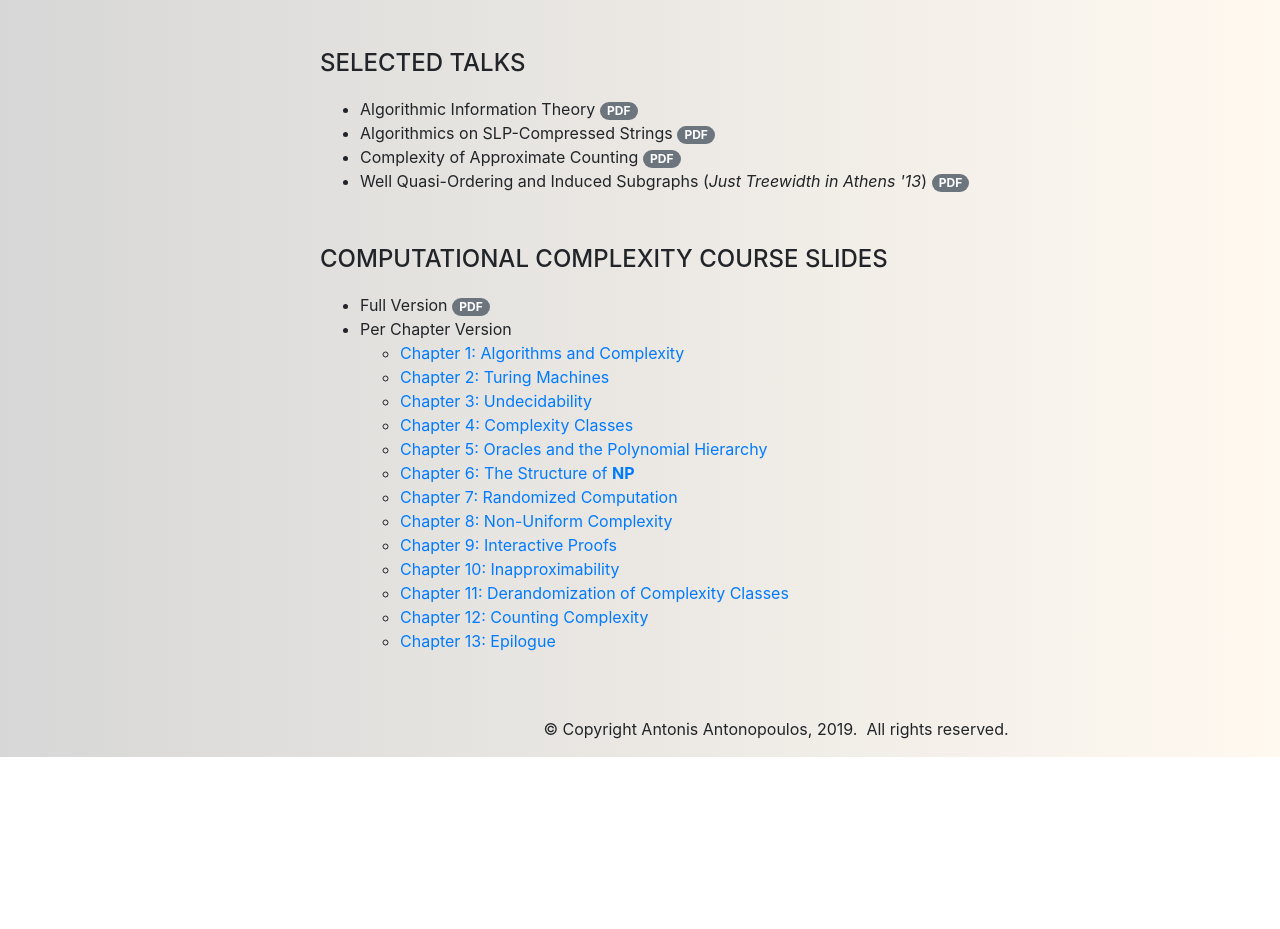
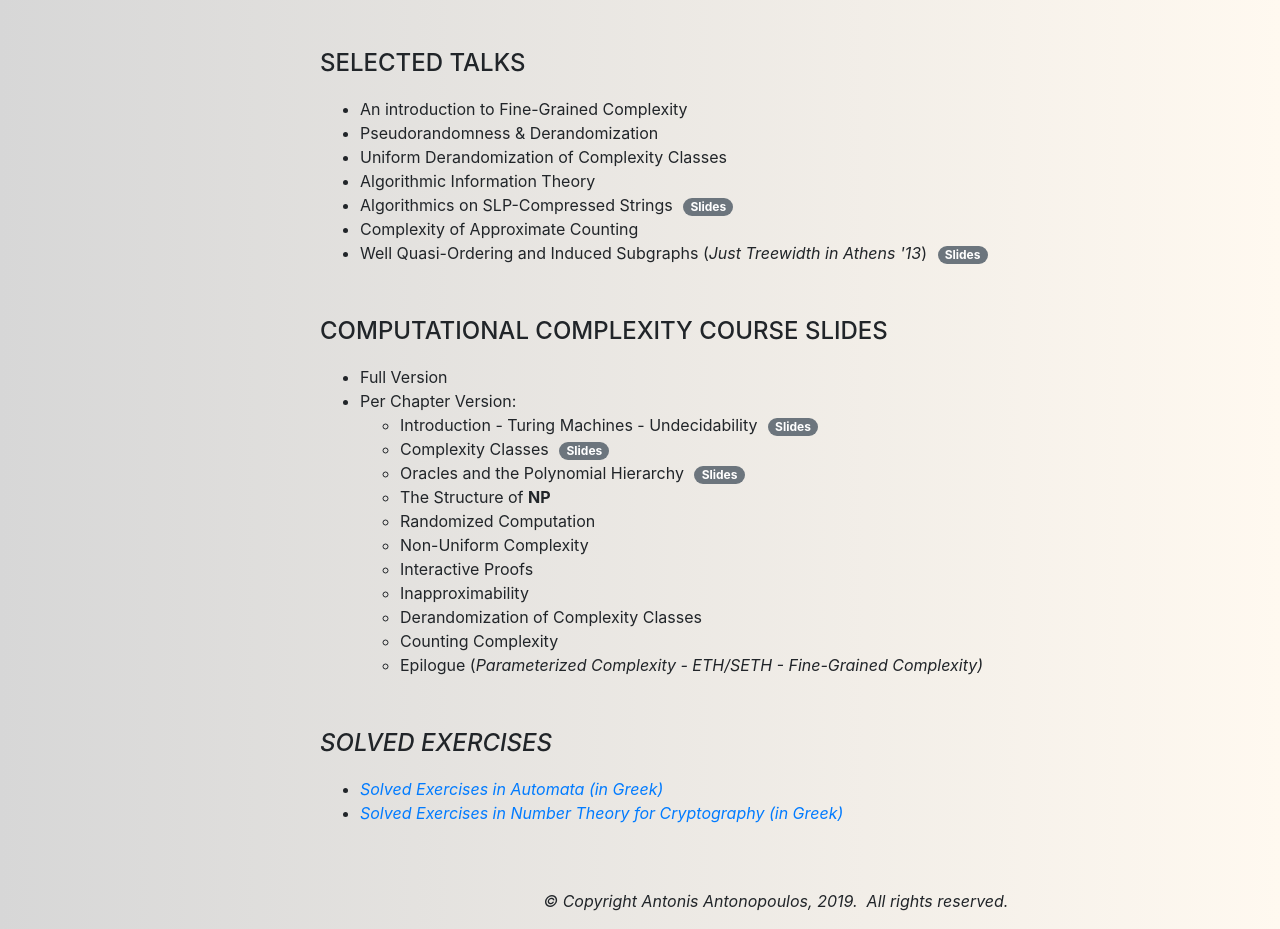
Before and after one commit to pseudorandomized/pseudorandomized.github.io, a website with bundled scripts: page index.html in a window 1280 px wide. Shown: the part 890-1819 px from the top of the page. Before the commit the page ends 1647 px from the top, so only its background shows below. Built offline with nearby package versions, Linux system fonts and the light colour scheme; a web font is replaced by a local one.

Commit message:
teaching section update

```diff
--- a/css/resume.css
+++ b/css/resume.css
@@ -216,3 +216,6 @@ a:hover, a:focus, a:active {
   background-position: center; */
   /* margin: -100px 0 0 -100px; */
 }
+.badge{
+    margin-left: 6px;
+}
--- a/index.html
+++ b/index.html
@@ -100,73 +100,63 @@
               <ul class="list-arrows">
 
                 <li>
+                  An introduction to Fine-Grained Complexity
+
+                </li>
+                <li>
+                  Pseudorandomness & Derandomization
+
+                </li>
+                <li>
+                  Uniform Derandomization of Complexity Classes
+
+                </li>
+                <li>
                   Algorithmic Information Theory
-                  <a href=""><span class="badge badge-pill badge-secondary">PDF</span></a>
+
                 </li>
 
                 <li>
                   Algorithmics on SLP-Compressed Strings
-                <a href=""><span class="badge badge-pill badge-secondary">PDF</span></a>
+                <a href="https://www.slideshare.net/AntonisAntonopoulos1/algorithmics-on-slpcompressed-strings" target="_blank"><span class="badge badge-pill badge-secondary">Slides</span></a>
               </li>
                 <li>
                   Complexity of Approximate Counting
-                <a href=""><span class="badge badge-pill badge-secondary">PDF</span></a>
+
               </li>
                 <li>
                   Well Quasi-Ordering and Induced Subgraphs (<i>Just Treewidth in Athens '13</i>)
-                <a href=""><span class="badge badge-pill badge-secondary">PDF</span></a>
+                <a href="https://www.slideshare.net/AntonisAntonopoulos1/induced-subgraphs" target="_blank"><span class="badge badge-pill badge-secondary">Slides</span></a>
               </li>
               </ul>
 
     <div class="subheading mb-3 mt-5">Computational Complexity Course Slides</div>
 
     <ul>
-        <li>Full Version <a href=""><span class="badge badge-pill badge-secondary">PDF</span></a></li>
+        <li>Full Version</li>
 
 
-          <li>Per Chapter Version
+          <li>Per Chapter Version:
           <ul class="list-arrows">
-            <li><a href="">Chapter 1: Algorithms and Complexity</a></li>
-            <li><a href="">Chapter 2: Turing Machines</a></li>
-            <li><a href="">Chapter 3: Undecidability</a></li>
-            <li><a href="">Chapter 4: Complexity Classes</a></li>
-            <li><a href="">Chapter 5: Oracles and the Polynomial Hierarchy</a></li>
-            <li><a href="">Chapter 6: The Structure of <b>NP</b></a></li>
-            <li><a href="">Chapter 7: Randomized Computation</a></li>
-            <li><a href="">Chapter 8: Non-Uniform Complexity</a></li>
-            <li><a href="">Chapter 9: Interactive Proofs</a></li>
-            <li><a href="">Chapter 10: Inapproximability</a></li>
-            <li><a href="">Chapter 11: Derandomization of Complexity Classes</a></li>
-            <li><a href="">Chapter 12: Counting Complexity</a></li>
-            <li><a href="">Chapter 13: Epilogue</a></li>
+            <li>Introduction - Turing Machines - Undecidability <a href="https://www.slideshare.net/AntonisAntonopoulos1/computational-complexity-introductionturing-machinesundecidability" target="_blank"><span class="badge badge-pill badge-secondary">Slides</span></a></li>
+            <li>Complexity Classes <a href="https://www.slideshare.net/AntonisAntonopoulos1/computational-complexity-complexity-classes" target="_blank"><span class="badge badge-pill badge-secondary">Slides</span></a></li>
+            <li>Oracles and the Polynomial Hierarchy <a href="https://www.slideshare.net/AntonisAntonopoulos1/computational-complexity-oracles-and-the-polynomial-hierarchy" target="_blank"><span class="badge badge-pill badge-secondary">Slides</span></a></li>
+            <li>The Structure of <b>NP</b></li>
+            <li>Randomized Computation</li>
+            <li>Non-Uniform Complexity</li>
+            <li>Interactive Proofs</li>
+            <li>Inapproximability</li>
+            <li>Derandomization of Complexity Classes</li>
+            <li>Counting Complexity</li>
+            <li>Epilogue (<i>Parameterized Complexity - ETH/SETH - Fine-Grained Complexity)</li>
           </ul>
         </li>
       </ul>
 
-<!--
-    <small><i>Contents: Algorithms and lower bounds, Turing Machines and properties, the class $\oplus P$....</i></small> -->
-
-<!--
-    <div class="subheading mb-3 mt-5">Tutorials</div>
-    <ul class="list-arrows">
-      <li>Fine-Grained Complexity
-        <a href=""><span class="badge badge-pill badge-secondary">Slides</span></a>
-      </li>
-      <li>LaTeX Tutorial
-        <a href=""><span class="badge badge-pill badge-primary">Site</span></a>
-      </li>
-    </ul>
-    <div class="subheading mb-3 mt-5">Lecture Notes</div>
-
       <div class="subheading mb-3 mt-5">Solved Exercises</div>
         <ul class="list-arrows">
-          <li><a href="#">Solved Exercises in Automata (in Greek)</a></li>
-          <li><a href="#">Solved Exercises in Number Theory for Cryptography (in Greek)</a></li> -->
-
-
-
-
-
+          <li><a href="ex/focs-exs.pdf" target="_blank">Solved Exercises in Automata (in Greek)</a></li>
+          <li><a href="ex/crypto-solved-exs.pdf" target="_blank">Solved Exercises in Number Theory for Cryptography (in Greek)</a></li>
       </div>
         </section>
 
```
Also changed, not shown: 2 other files.
